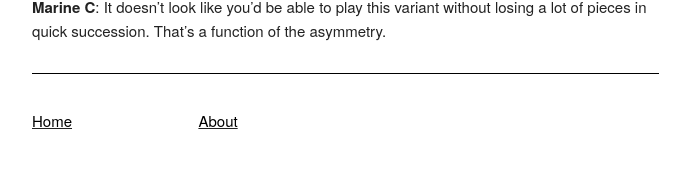
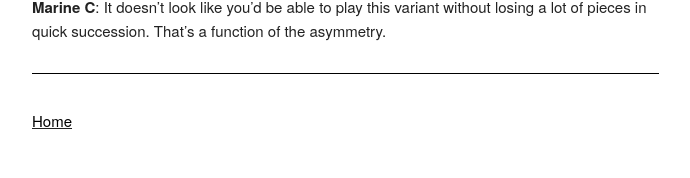
Before and after one commit to mt-trash/mt-trash.github.io, a Jekyll site: the page built from _posts/2016-10-31-scenario-a.md, in a window 1280 px wide. Shown: the part 860-1038 px from the top of the page, without its empty margins (128-818 px from the left). Built offline with Jekyll 4.4.1, drawn with Linux system fonts in a browser that asks for light colours.

Commit message:
Remove About link

```diff
--- a/_layouts/default.html
+++ b/_layouts/default.html
@@ -40,9 +40,6 @@
           <div class="two columns" style="margin-bottom: 5%">
             <u><a class="trash" href="{{ site.baseurl }}">Home</a></u>
           </div>
-          <div class="two columns" style="margin-bottom: 5%">
-            <u><a class="trash" href="/about">About</a></u>
-          </div>
         </div>
       </div>
 
```
